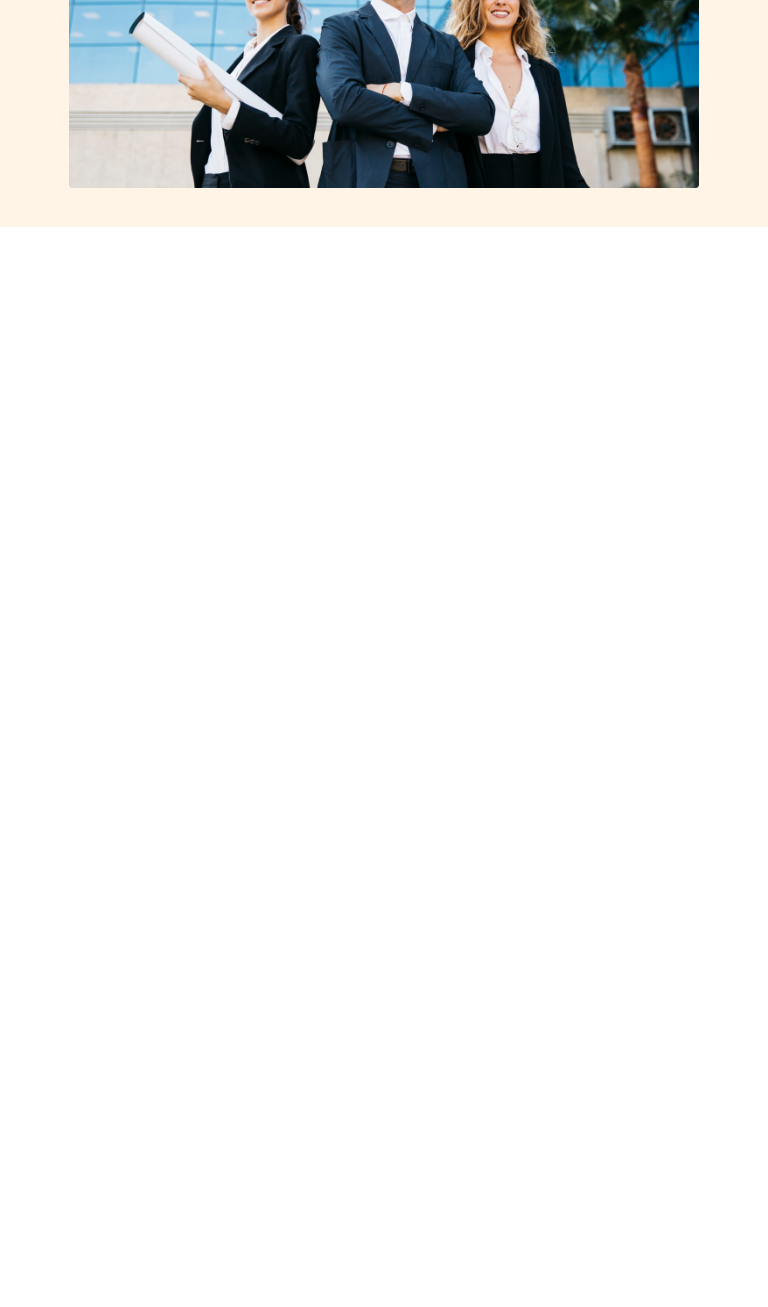
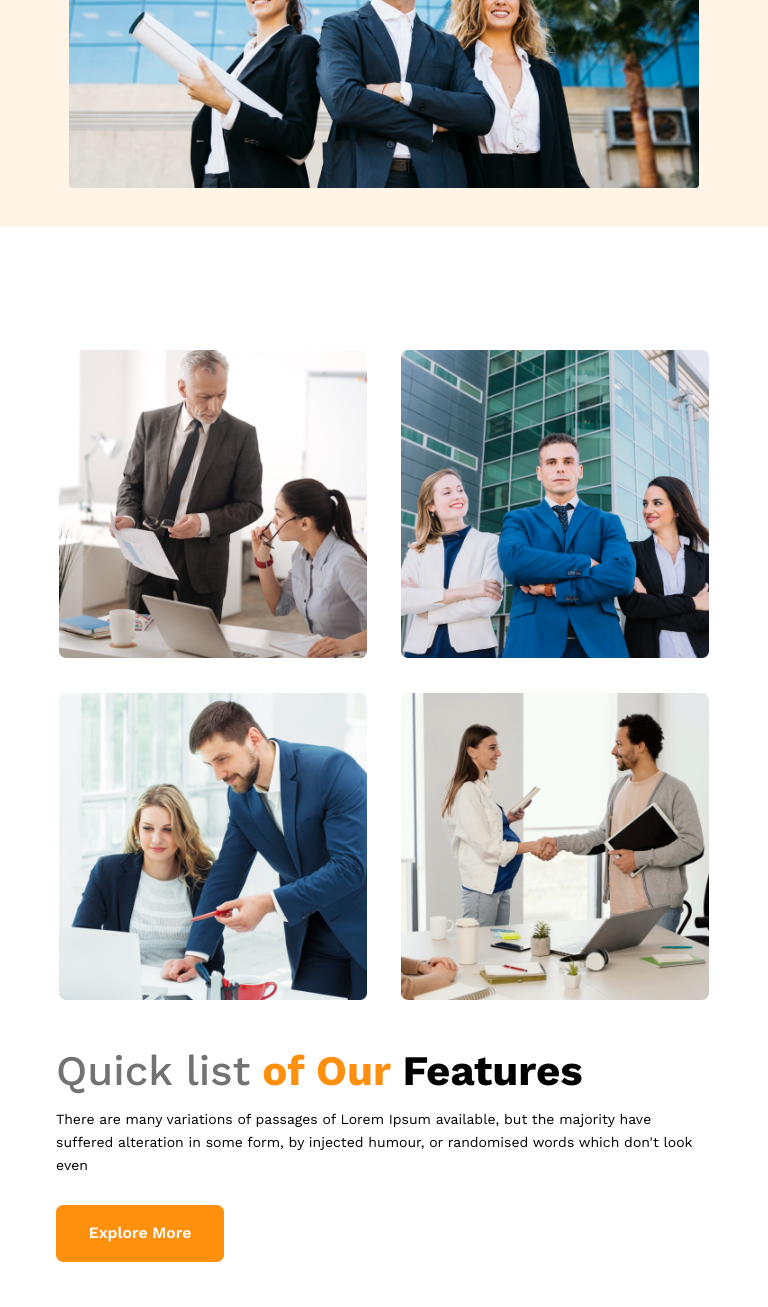
Before and after one commit to jiadalfahmid/g3-architect-website, a plain HTML site: page index.html in a window 768 px wide. Shown: the part 550-1857 px from the top of the page. Before the commit the page ends 800 px from the top, so only its background shows below. Drawn offline with nearby package versions, Linux system fonts and the light colour scheme.

Commit message:
Team section added

```diff
--- a/css/style.css
+++ b/css/style.css
@@ -6,6 +6,9 @@
   padding: 0px;
   box-sizing: border-box;
   font-family: "Work Sans", sans-serif;
+}
+.hide{
+  display: none;
 }
 .container{
   max-width: 1140px;
@@ -36,11 +39,10 @@
 font-size: 4rem;
 font-weight: 700;
 line-height: 4.6875rem;
-letter-spacing: 0%;
 margin-bottom: 1rem;
 }
 .title{
-  font-size: 2.8125rem;
+  font-size: 3rem;
   font-weight: 700;
   line-height: 3.3125rem;
   margin-bottom: 1rem;
@@ -56,6 +58,12 @@ font-size: 1rem;
 font-weight: 400;
 line-height: 1.625rem;
 margin-bottom: 2rem;
+}
+.font-width-500{
+  font-weight: 500;
+}
+.color-brand{
+  color: rgb(255, 144, 14);
 }
 .btn{
   color: white;
@@ -113,7 +121,19 @@ li a{
 
 }
 /* header section ends */
-
+/* team section starts */
+.team{
+  margin: 7.5rem auto;
+  justify-content: center;
+  align-items: center;
+  gap: 4.375rem;
+}
+.team .team-img{
+  display: grid;
+  grid-template-columns: repeat(2, 1fr);
+  grid-gap: 1.25rem;
+}
+/* team section ends */
 
 
 
@@ -131,6 +151,20 @@ li a{
   }
   .banner-img{
     max-width: 30rem;
+  }
+  .team{
+    flex-direction: column;
+    gap: 30px;
+  }
+  .team .team-img{
+    grid-template-columns: repeat(1, 1fr);
+  }
+  .team-img img{
+    margin: auto;
+    width: 90%;
+  }
+  .team .text-container{
+    margin: 0px 2rem;
   }
 }
 
@@ -150,4 +184,22 @@ li a{
   .banner-img{
     max-width: 45rem;
   }
+  .team .text-container{
+    margin: 0px 2rem;
+  }
+  .team{
+    flex-direction: column;
+    gap: 30px;
+  }
+  .team .text-container{
+    margin: 0px 4rem;
+  }
+  .team .team-img{
+    grid-gap: 0rem;
+  }
+  .team-img img{
+    margin: 1.25rem auto;
+    width: 90%;
+  }
+
 }
--- a/index.html
+++ b/index.html
@@ -22,7 +22,7 @@
     </div>
     <section class="banner container flex">
       <div class="banner-container flex">
-        <h1 class="heading center dark-1 center">Brand New <br> Group of Architects</h1>
+        <h1 class="heading center dark-1">Brand New <br> Group of Architects</h1>
         <p class="para center dark-2">There are many variations of passages of Lorem Ipsum available, but the majority have suffered alteration in some form,</p>
         <button class="btn">Explore More</button>
       </div>
@@ -30,7 +30,21 @@
     </section>
   </header>
   <section class="container">
-
+    <!-- team section starts -->
+    <section class="team flex">
+      <div class="team-img">
+        <img src="./images/team1.png" alt="">
+        <img src="./images/team2.png" alt="">
+        <img src="./images/team3.png" alt="">
+        <img src="./images/team4.png" alt="">
+      </div>
+      <div class="text-container">
+        <h2 class="title"><span class="dark-3 font-width-500 title">Quick list</span> <span class="dark-1 color-brand title">of Our</span><span class="title"> Features</span></h2>
+        <p class="para">There are many variations of passages of Lorem Ipsum available, but the majority have suffered alteration in some form, by injected humour, or randomised words which don't look even</p>
+        <button class="btn">Explore More</button>
+      </div>
+    </section>
+    <!-- team section ends -->
   </section>
   <footer>
 
```
